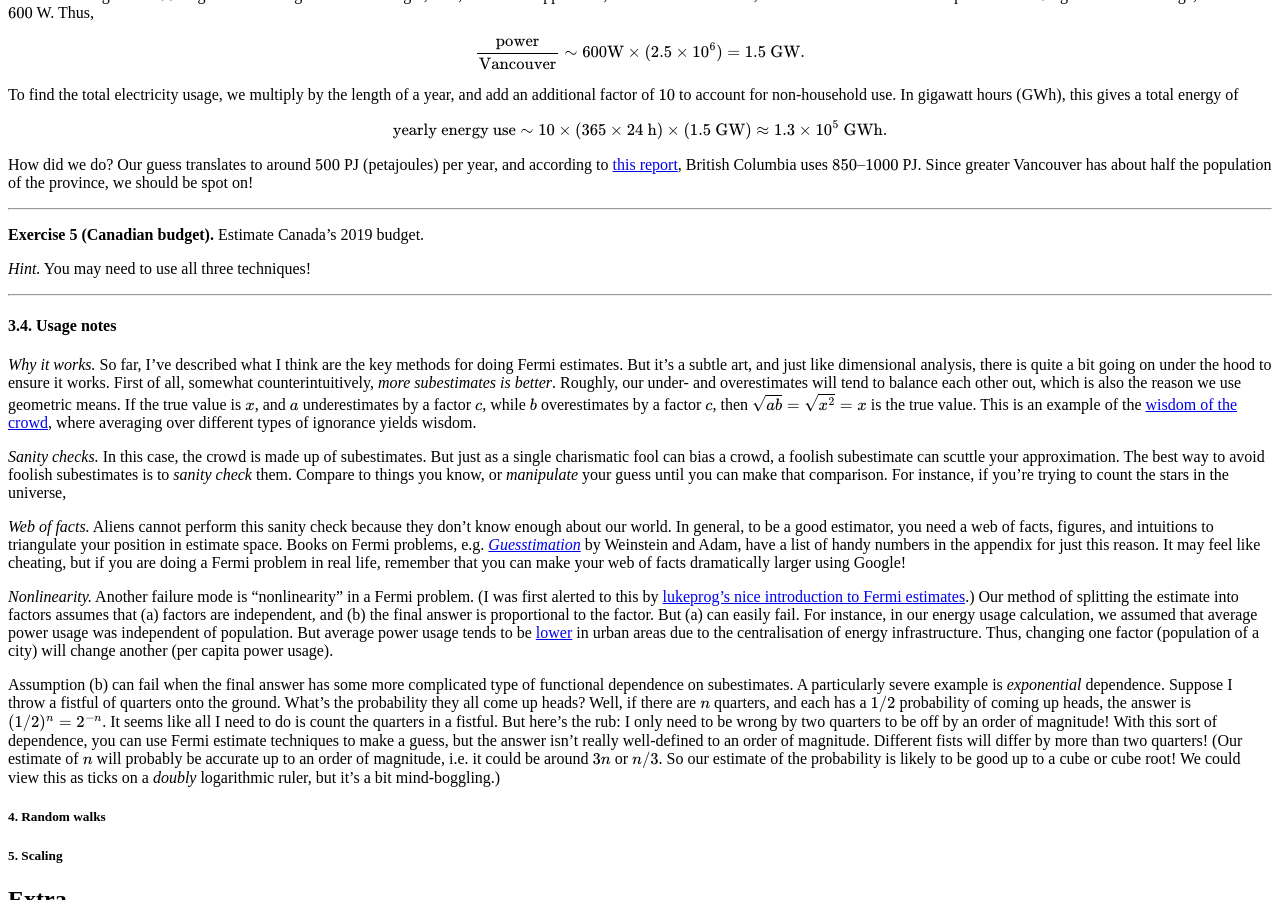
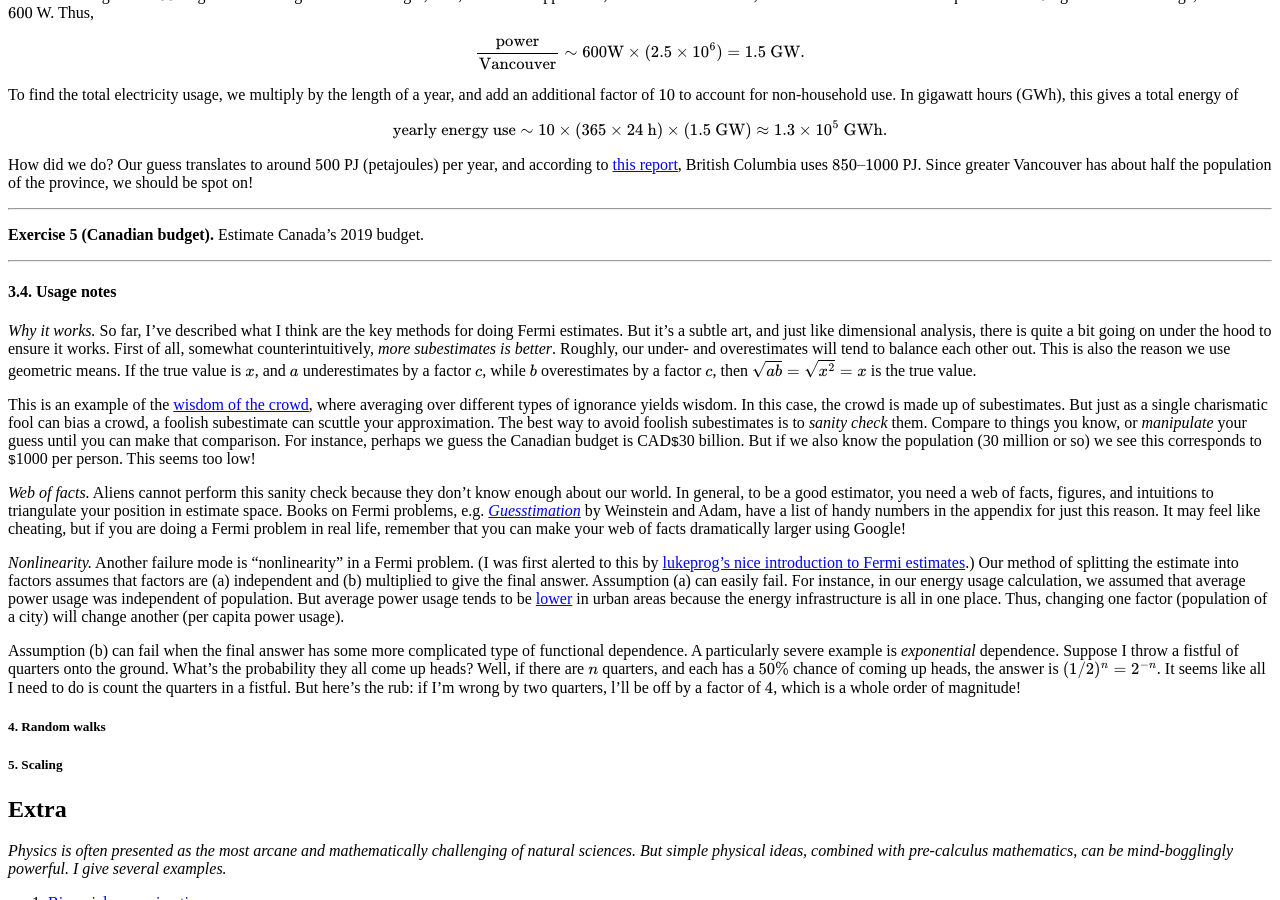
Before and after one commit to hapax/hapax.github.io, a Jekyll site: the page built from assets/simple-physics.md, in a window 1280 px wide and 900 px high, scrolled down 6417 px. Built offline with Jekyll 4.4.1, drawn with Linux system fonts in a browser that asks for light colours; our own code applies the rules of GitHub Pages for plain Markdown files; formulas are drawn with MathJax 3; a script that is not in the unit is left out; some of the changed text lies outside the part shown.

Commit message:
Update simple-physics.md

```diff
--- a/assets/simple-physics.md
+++ b/assets/simple-physics.md
@@ -669,8 +669,6 @@
 
 **Exercise 5 (Canadian budget).** Estimate Canada's 2019 budget.
 
-*Hint.* You may need to use all three techniques!
-
 ---
 
 #### 3.4. Usage notes<a id="sec-3-4" name="sec-3-4"></a>
@@ -682,21 +680,26 @@
 First of all, somewhat counterintuitively, *more subestimates is
 better*.
 Roughly, our under- and overestimates will tend to balance each other
-out, which is also the reason we use geometric means.
+out.
+This is also the reason we use geometric means.
 If the true value is $x$, and $a$ underestimates by a
 factor $c$, while $b$ overestimates by a factor $c$, then $\sqrt{ab} =
 \sqrt{x^2} = x$ is the true value.
+
 This is an example of the
 [wisdom of the crowd](https://en.wikipedia.org/wiki/Wisdom_of_the_crowd), where
 averaging over different types of ignorance yields wisdom.
-
-*Sanity checks.* In this case, the crowd is made up of subestimates.
+In this case, the crowd is made up of subestimates.
 But just as a single charismatic fool can bias a crowd, a foolish
 subestimate can scuttle your approximation.
 The best way to avoid foolish subestimates is to *sanity check* them.
 Compare to things you know, or *manipulate* your guess until you can
 make that comparison.
-For instance, if you're trying to count the stars in the universe,
+For instance, perhaps we guess the Canadian budget is CAD`$`30
+billion.
+But if we also know the population (30 million or so) we see this
+corresponds to `$`1000 per person.
+This seems too low!
 
 *Web of facts.* Aliens cannot perform this sanity check because they don't know
 enough about our world.
@@ -714,38 +717,27 @@
 problem.
 (I was first alerted to this by
 [lukeprog's nice introduction to Fermi estimates](https://www.lesswrong.com/posts/PsEppdvgRisz5xAHG/fermi-estimates).)
-Our method of splitting the estimate into factors assumes that (a)
-factors are independent, and (b) the final answer is proportional to
-the factor.
-But (a) can easily fail.
+Our method of splitting the estimate into factors assumes that factors
+are (a) independent and (b) multiplied to give the final answer.
+Assumption (a) can easily fail.
 For instance, in our energy usage calculation, we assumed that average
 power usage was independent of population.
 But average power usage tends to be
 [lower](https://www.eia.gov/consumption/residential/)
-in urban areas due to the centralisation of energy infrastructure.
+in urban areas because the energy infrastructure is all in one place.
 Thus, changing one factor (population of a city) will change another
 (per capita power usage).
 
 Assumption (b) can fail when the final answer has some more
-complicated type of functional dependence on subestimates.
+complicated type of functional dependence.
 A particularly severe example is *exponential* dependence.
 Suppose I throw a fistful of quarters onto the ground.
 What's the probability they all come up heads?
-Well, if there are $n$ quarters, and each has a $1/2$ probability of
+Well, if there are $n$ quarters, and each has a $50\%$ chance of
 coming up heads, the answer is $(1/2)^n = 2^{-n}$.
 It seems like all I need to do is count the quarters in a fistful.
-But here's the rub: I only need to be wrong by two quarters to be off
-by an order of magnitude!
-With this sort of dependence, you can use Fermi estimate techniques to
-make a guess, but the answer isn't really well-defined to an order of
-magnitude.
-Different fists will differ by more than two quarters!
-(Our estimate of $n$ will probably be accurate up to an order of
-magnitude, i.e. it could be around $3n$ or $n/3$.
-So our estimate of the probability is likely to be good up to a cube
-or cube root!
-We could view this as ticks on a *doubly* logarithmic ruler, but it's
-a bit mind-boggling.)
+But here's the rub: if I'm wrong by two quarters, l'll be off by a
+factor of $4$, which is a whole order of magnitude!
 
 ##### 4. Random walks <a id="sec-4" name="sec-4"></a>
 
@@ -1068,3 +1060,14 @@
 $$
 
 for some number $\gamma$.
+
+With this sort of dependence, you can use Fermi estimate techniques to
+make a guess, but the answer isn't really well-defined to an order of
+magnitude.
+Different fists will differ by more than two quarters!
+(Our estimate of $n$ will probably be accurate up to an order of
+magnitude, i.e. it could be around $3n$ or $n/3$.
+So our estimate of the probability is likely to be good up to a cube
+or cube root!
+We could view this as ticks on a *doubly* logarithmic ruler, but it's
+a bit mind-boggling.)
```
